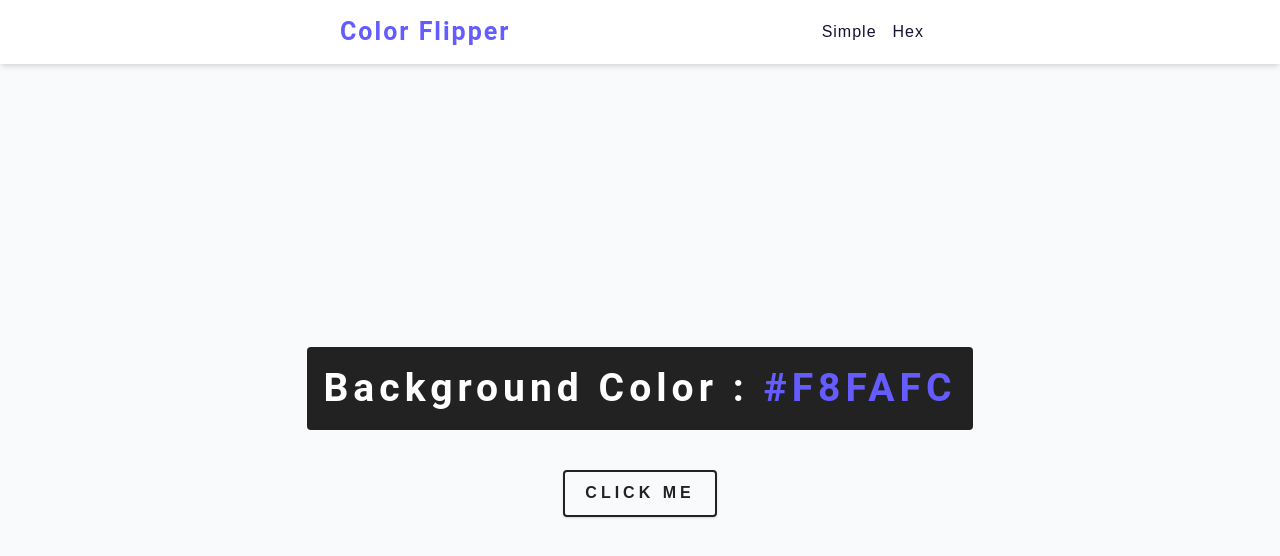
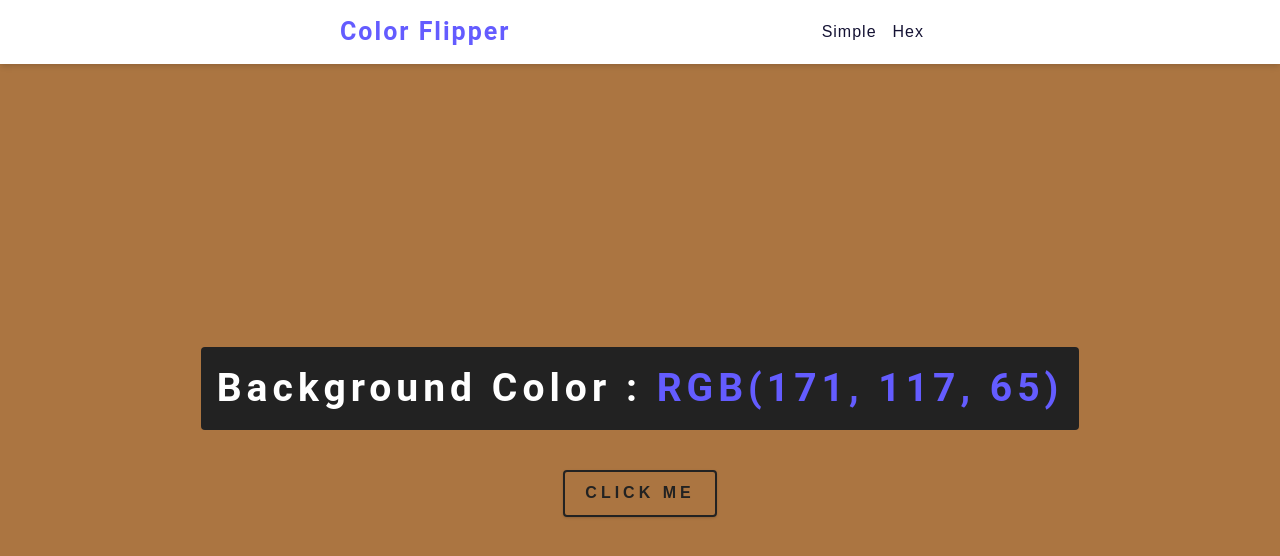
Before and after one commit to evebeckett/Mini_Project--Color_Flipper, a plain HTML site: page 01-color-flipper/final/hex.html in a window 1280 px wide. Both pictures are taken after a click on the button "CLICK ME". Drawn offline with Linux system fonts and the light colour scheme.

Commit message:
created color flipper functionality

```diff
--- a/01-color-flipper/final/hex.html
+++ b/01-color-flipper/final/hex.html
@@ -31,5 +31,6 @@
         <button class="btn btn-hero" id="btn">click me</button>
       </div>
     </main>
+    <script src="hex.js"></script>
   </body>
 </html>
--- /dev/null
+++ b/01-color-flipper/final/hex.js
@@ -0,0 +1,23 @@
+const colorArray = ["0", "1", "2", "3", "4", "5", "6", "7", "8", "9", "A", "B", "C","D", "E", "F"];
+
+const colors = getRandomColor();
+
+const button = document.getElementById("btn");
+const color = document.querySelector(".color");
+button.addEventListener("click", function(){
+    document.body.style.backgroundColor = getRandomColor();
+    color.textContent = document.body.style.backgroundColor;
+})
+
+function getRandomNumber() {
+    return Math.floor(Math.random() * colorArray.length);
+}
+
+function getRandomColor() {
+    let hexColor = "#";
+    for (let count = 1; count <= 6; count++) {
+        hexColor = hexColor + colorArray[getRandomNumber()];
+    }
+    console.log(hexColor);
+    return hexColor;
+}
```
Also changed, not shown: 01-color-flipper/final/app.js (added, +15 -0 lines), 01-color-flipper/final/index.html (+3 -0 lines).
